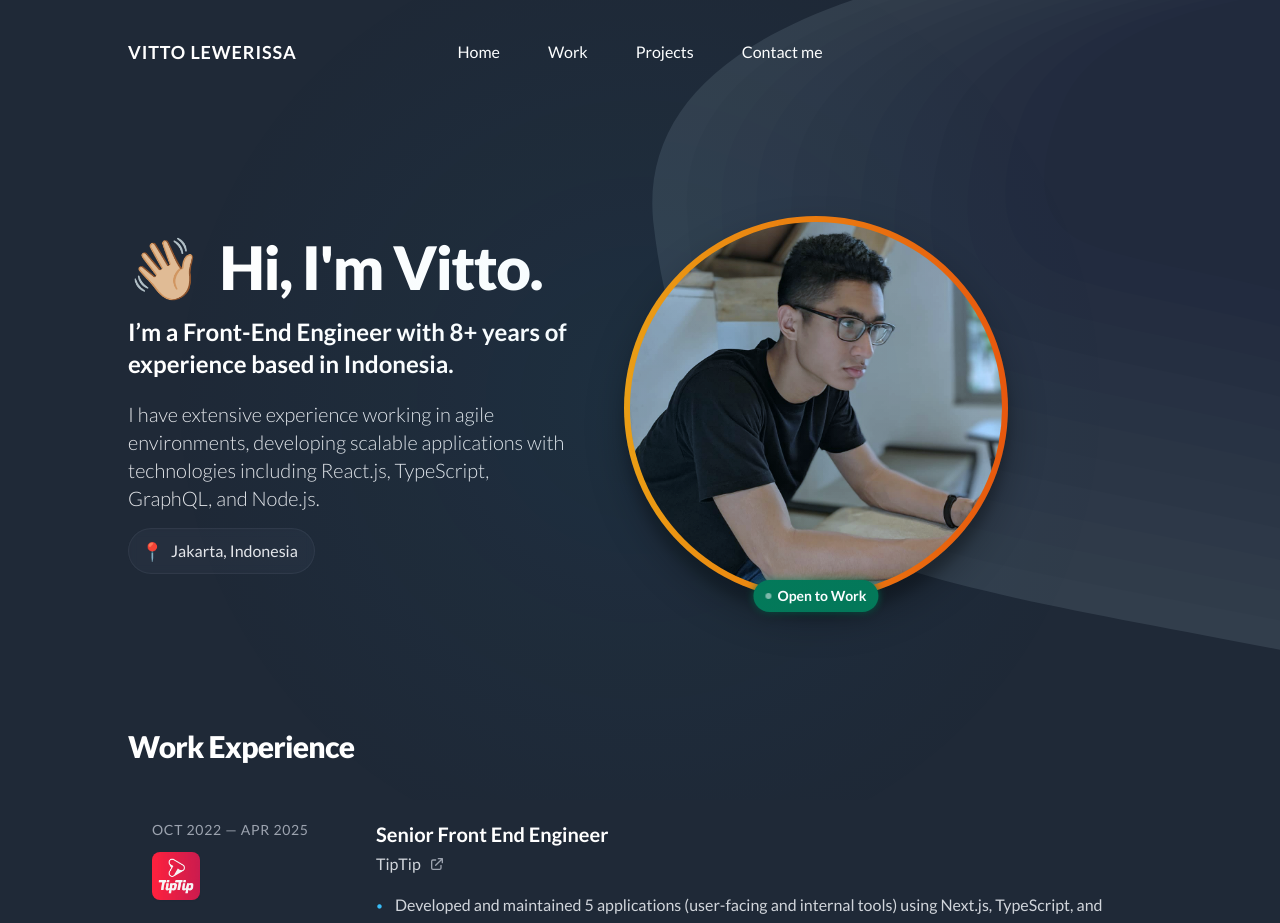
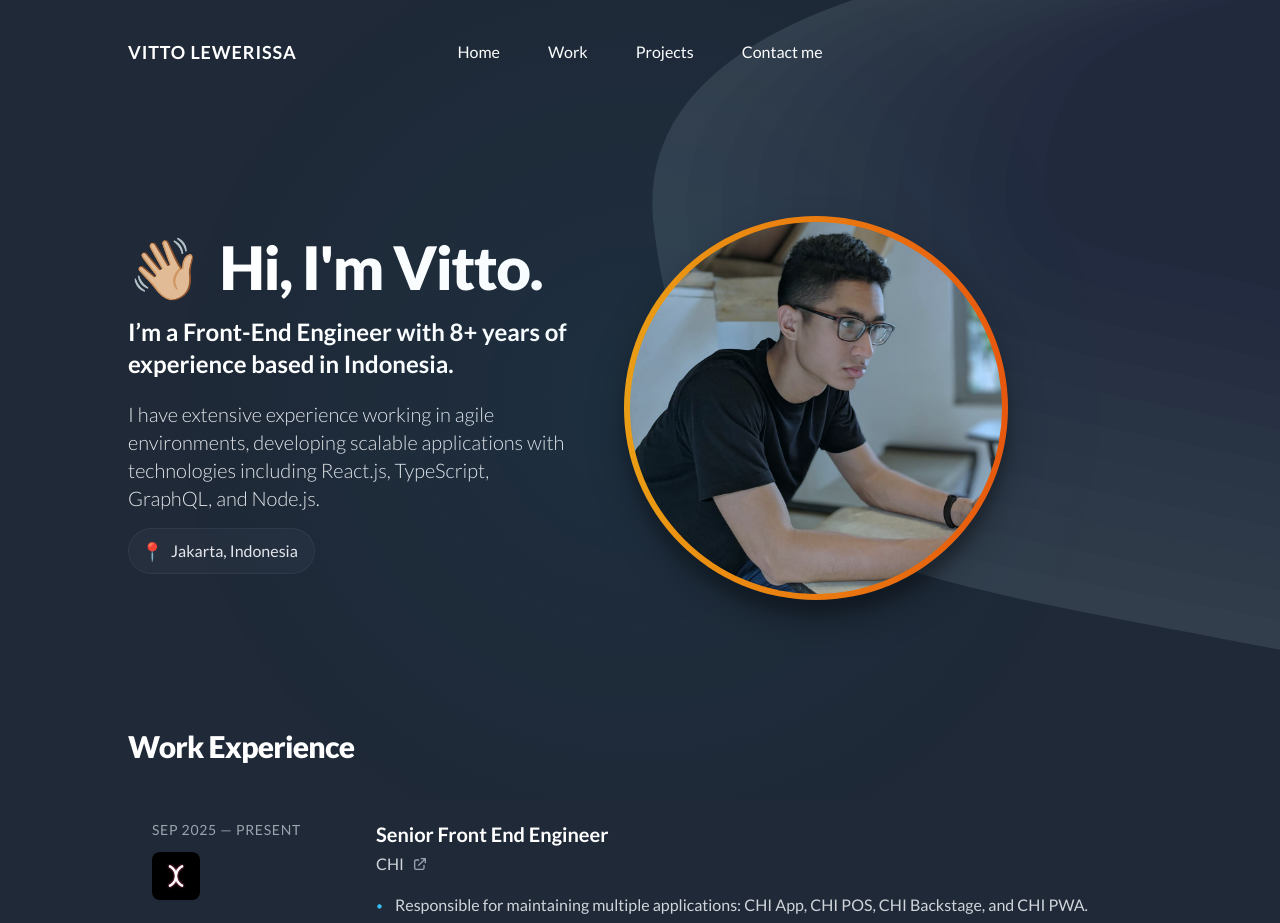
Before and after one commit to rvlewerissa/blog, a Next.js app in the folder apps/blog/: page / in a window 1280 px wide. Shown: the top 923 px of the page. Built offline with nearby package versions, Linux system fonts and the light colour scheme.

Commit message:
Add CHI work experience and remove 'Open to Work' badge and favicon

```diff
--- a/apps/blog/src/components/LandingPage/FeaturedWork.tsx
+++ b/apps/blog/src/components/LandingPage/FeaturedWork.tsx
@@ -1,6 +1,17 @@
 import Link from 'next/link';
 
 const workExperience = [
+  {
+    period: 'SEP 2025 — PRESENT',
+    title: 'Senior Front End Engineer',
+    company: 'CHI',
+    href: '',
+    logo: '/chi-logo.png',
+    bulletPoints: [
+      'Responsible for maintaining multiple applications: CHI App, CHI POS, CHI Backstage, and CHI PWA.',
+    ],
+    technologies: ['React Native', 'React', 'TypeScript'],
+  },
   {
     period: 'OCT 2022 — APR 2025',
     title: 'Senior Front End Engineer',
@@ -102,13 +113,15 @@ export default function RecentWork() {
                             ? 'bg-transparent p-0'
                             : job.company === 'KodeFox'
                               ? 'bg-white p-1'
-                              : 'bg-white p-2'
+                              : job.company === 'CHI'
+                                ? 'bg-black p-2.5'
+                                : 'bg-white p-2'
                         }`}
                       >
                         <img
                           src={job.logo}
                           alt={`${job.company} logo`}
-                          className={`w-full h-full ${job.company === 'TipTip' || job.company === 'Phantom Network' ? 'object-cover rounded-lg' : 'object-contain'}`}
+                          className={`w-full h-full ${job.company === 'TipTip' || job.company === 'Phantom Network' || job.company === 'CHI' ? 'object-cover rounded-lg' : 'object-contain'}`}
                           onError={(e) => {
                             // Fallback if logo doesn't exist
                             const target = e.currentTarget;
--- a/apps/blog/src/components/LandingPage/Header.tsx
+++ b/apps/blog/src/components/LandingPage/Header.tsx
@@ -56,18 +56,6 @@ export default function Header() {
                 className='absolute left-0.5 top-0.5 md:left-1 md:top-1 lg:left-1.5 lg:top-1.5 bg-blue-200 mix-blend-multiply rounded-full'
                 style={{ width: '97%', height: '97%' }}
               />
-              {/* Open to Work Badge */}
-              <div className='absolute -bottom-1 left-1/2 transform -translate-x-1/2 sm:-bottom-2 lg:-bottom-3'>
-                <div className='relative'>
-                  <div className='absolute inset-0 bg-emerald-700 rounded-full blur-sm opacity-75'></div>
-                  <div className='relative bg-emerald-700 text-white text-[8px] sm:text-[10px] lg:text-sm font-bold px-1.5 sm:px-2 lg:px-3 py-0.5 sm:py-1 lg:py-1.5 rounded-full shadow-lg'>
-                    <div className='flex items-center gap-0.5 sm:gap-1 lg:gap-1.5'>
-                      <div className='w-0.5 h-0.5 sm:w-1 sm:h-1 lg:w-1.5 lg:h-1.5 bg-white/70 rounded-full animate-pulse'></div>
-                      <span>Open to Work</span>
-                    </div>
-                  </div>
-                </div>
-              </div>
             </div>
           </div>
         </main>
--- a/apps/blog/src/components/Work/data.ts
+++ b/apps/blog/src/components/Work/data.ts
@@ -19,6 +19,8 @@ export type ProjectWithImage = {
 };
 
 export type ProjectWithoutImage = Omit<ProjectWithImage, 'image'>;
+
+export const CHIProjects: Array<ProjectWithImage> = [];
 
 export const GDISProjects: Array<ProjectWithImage> = [
   {
--- a/apps/blog/src/layout/Head.tsx
+++ b/apps/blog/src/layout/Head.tsx
@@ -15,7 +15,6 @@ export default function Head() {
       />
       <meta property='og:url' content='https://www.vittolewerissa.com' />
       <meta name='description' content={`Vitto Lewerissa's personal website`} />
-      <link rel='icon' href='/favicon.ico' />
     </NextHead>
   );
 }
--- a/apps/blog/src/pages/projects.tsx
+++ b/apps/blog/src/pages/projects.tsx
@@ -2,6 +2,7 @@ import {
   KodefoxProjectsWithoutImage,
   KodefoxProjects,
   GDISProjects,
+  CHIProjects,
   OtherProjectsWithoutImage,
 } from '../components/Work/data';
 
@@ -17,6 +18,14 @@ type TableProject = {
 export default function Projects() {
   // Transform work data into table format
   const allProjects: TableProject[] = [
+    ...CHIProjects.map((project) => ({
+      year: project.date.dateFrom.split(' ')[1] || project.date.dateFrom,
+      name: project.name,
+      madeAt: 'CHI',
+      builtWith: project.technologyUsed,
+      link: project.href ? extractDomain(project.href) : undefined,
+      href: project.href || undefined,
+    })),
     ...GDISProjects.map((project) => ({
       year: project.date.dateFrom.split(' ')[1] || project.date.dateFrom,
       name: project.name,
```
Also changed, not shown: apps/blog/public/chi-logo.png (added), 1 other file (tests, documents, lock files or other folders).
